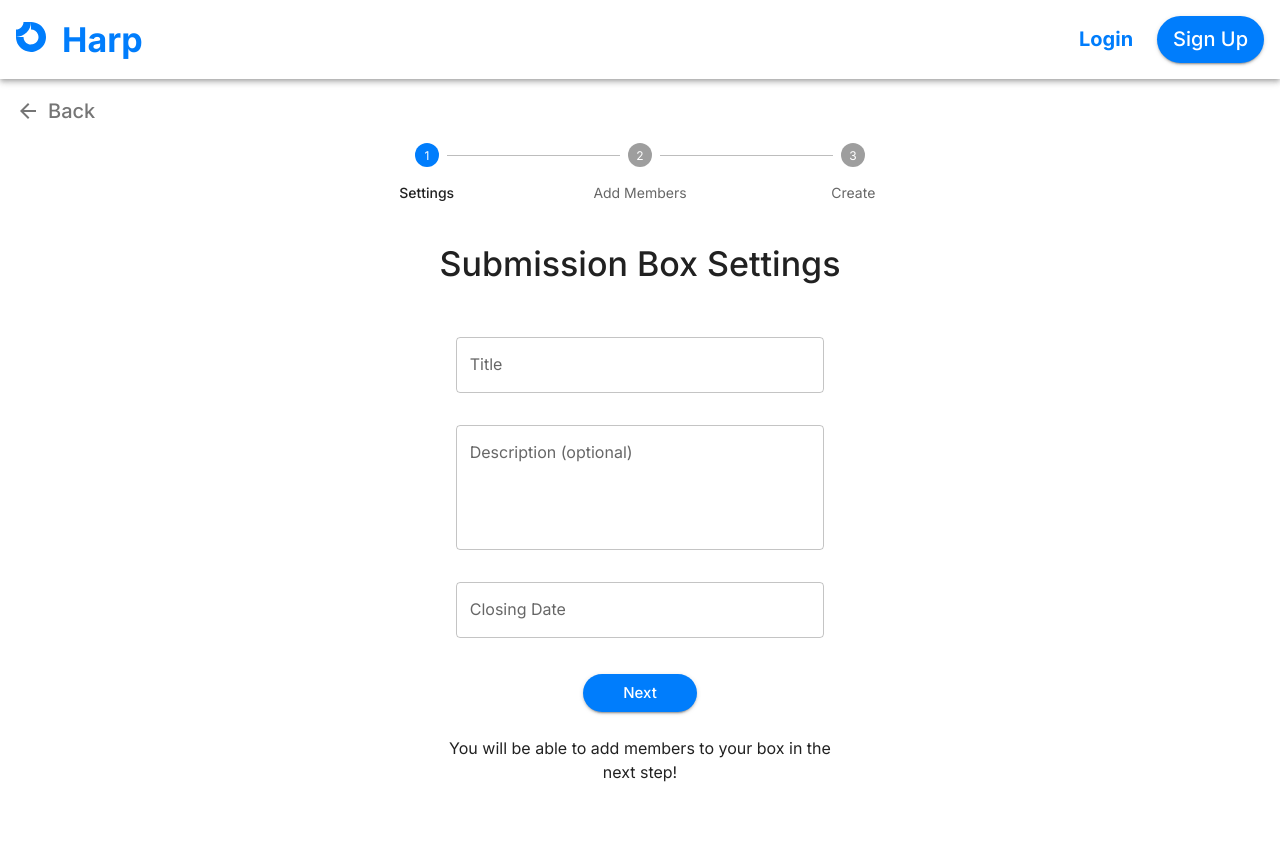
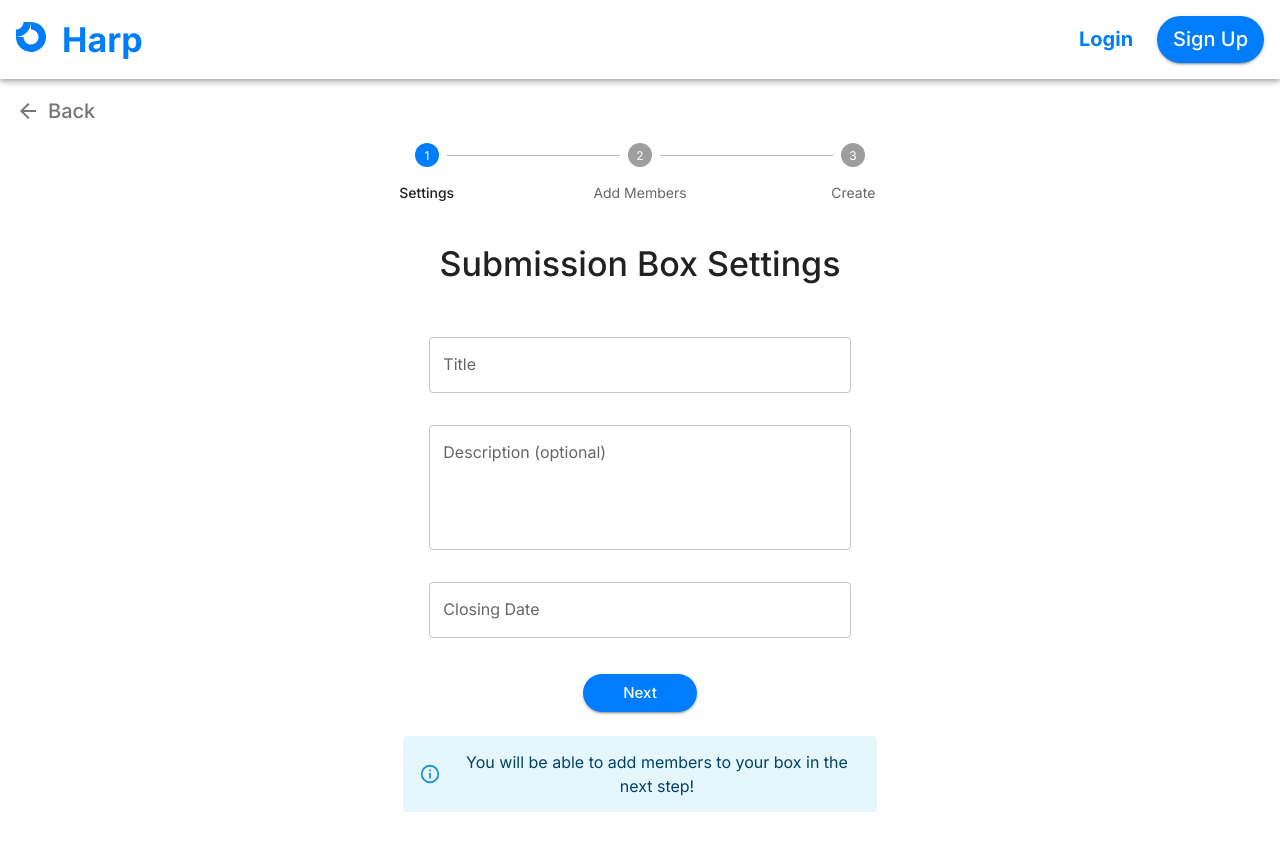
Before and after one commit to COSC-499-W2023/year-long-project-team-3, a Next.js app: page /submission-box/settings in a window 1280 px wide. Before the commit the page ends 824 px from the top, so only its background shows below. Built offline with nearby package versions, Linux system fonts and the light colour scheme; no server answers.

Commit message:
Replaced bottom text with Alert

```diff
--- a/src/app/submission-box/settings/page.tsx
+++ b/src/app/submission-box/settings/page.tsx
@@ -3,7 +3,7 @@
 import { useSession } from 'next-auth/react'
 import Header from '@/components/Header'
 import ProgressDots from '@/components/ProgressDots'
-import { Box } from '@mui/material'
+import { Alert, Box } from '@mui/material'
 import Typography from '@mui/material/Typography'
 import React from 'react'
 import TextField from '@mui/material/TextField'
@@ -116,11 +116,19 @@ export default function SubmissionBoxSettingsPage() {
                             >
                                 Next
                             </Button>
-                            <Box sx={{ width: '90%' }}>
-                                <Typography sx={{ mt: 2, textAlign: 'center' }}>
+                            <Alert
+                                severity='info'
+                                sx={{
+                                    mt: 2,
+                                    width: '90%',
+                                    display: 'flex',
+                                    alignItems: 'center',
+                                }}
+                            >
+                                <Typography sx={{ textAlign: 'center' }}>
                                     You will be able to add members to your box in the next step!
                                 </Typography>
-                            </Box>
+                            </Alert>
                         </Box>
                     </form>
                 </Box>
```
